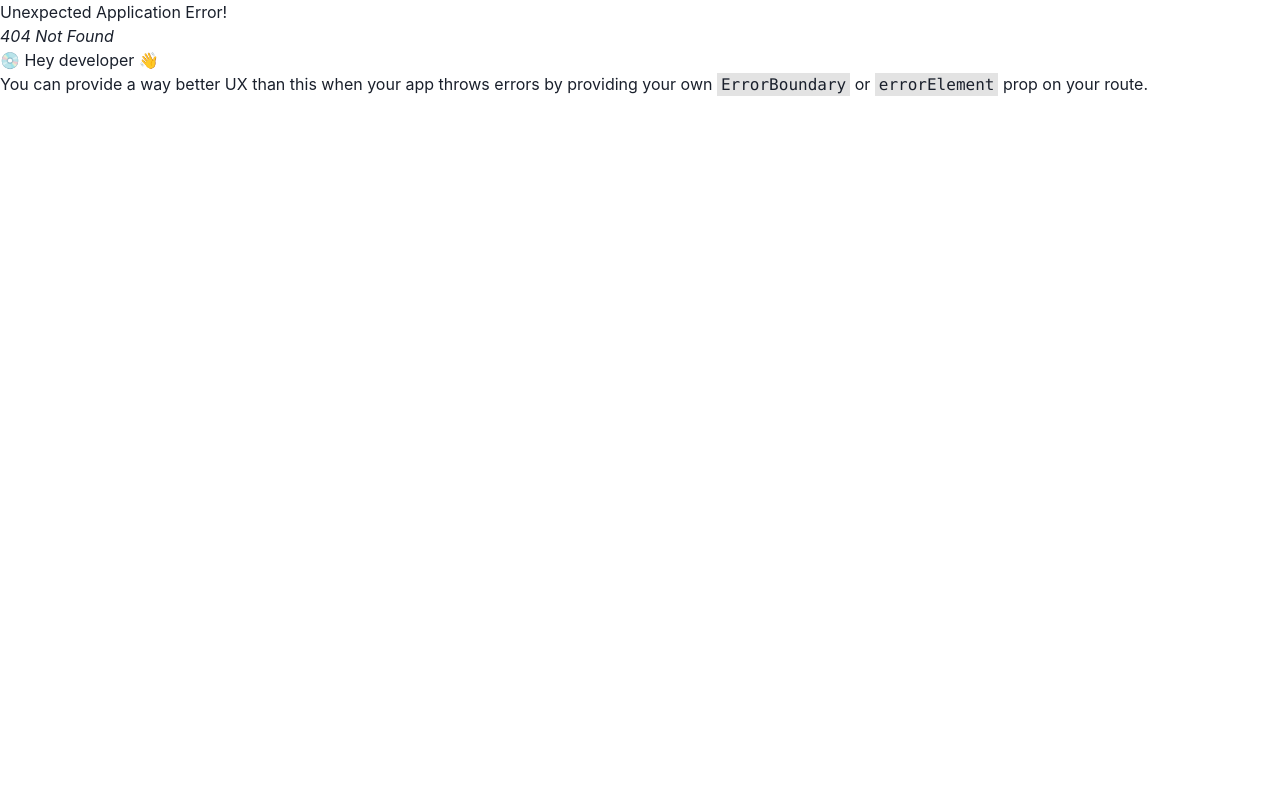
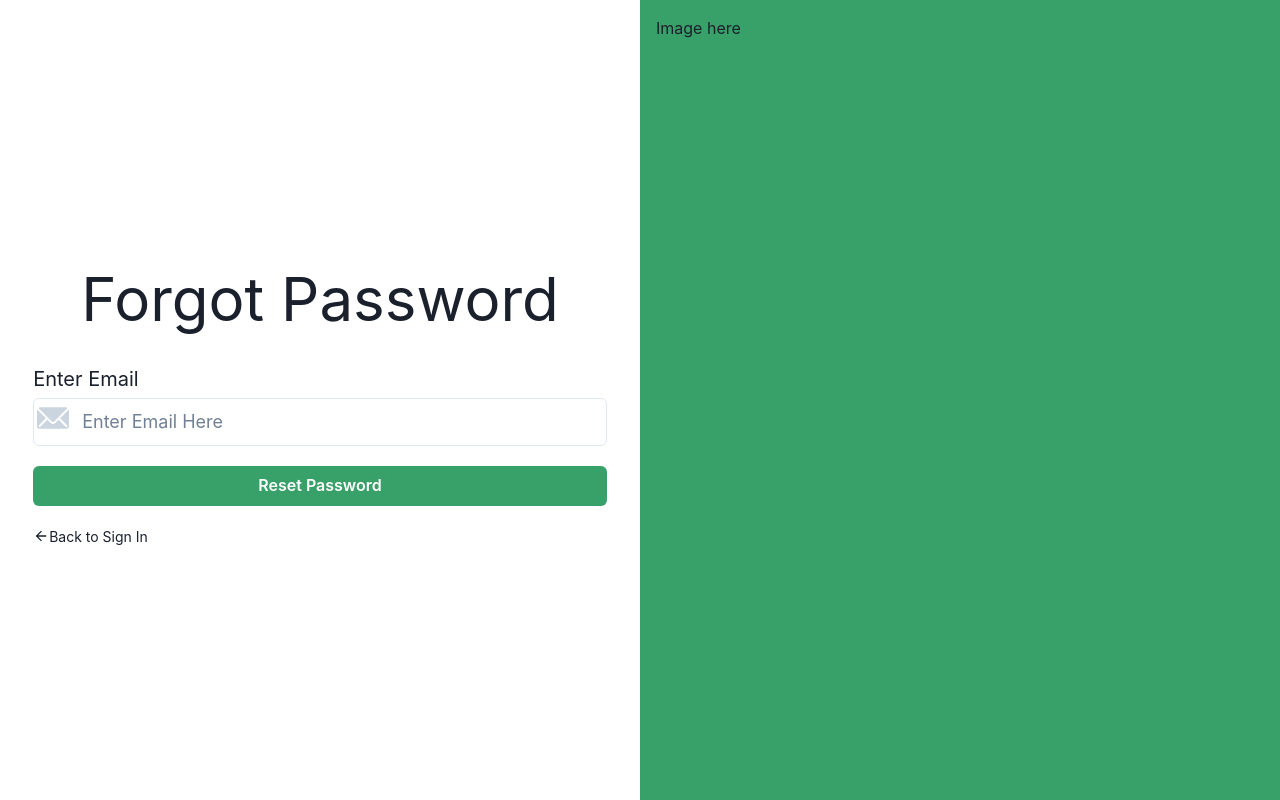
Before and after one commit to FinSimIQ/fin-sim-web-app, a React (Vite) app: page /forgot_password in a window 1280 px wide. Before the commit this address had no page. Built offline with nearby package versions, Linux system fonts and the light colour scheme.

Commit message:
base components of forgot password page

```diff
--- a/package.json
+++ b/package.json
@@ -10,6 +10,7 @@
     "preview": "vite preview"
   },
   "dependencies": {
+    "@chakra-ui/icons": "^2.1.1",
     "@chakra-ui/react": "^2.8.2",
     "@emotion/react": "^11.13.3",
     "@emotion/styled": "^11.13.0",
--- a/src/navigation/AppNavigator.jsx
+++ b/src/navigation/AppNavigator.jsx
@@ -1,6 +1,7 @@
 import { createBrowserRouter, RouterProvider } from "react-router-dom";
 import Example from "../screens/Example";
 import Home from "../screens/Home";
+import ForgotPassword from "../screens/ForgotPassword";
 
 const AppNavigator = (props) => {
   const routes = createBrowserRouter([
@@ -12,6 +13,10 @@ const AppNavigator = (props) => {
       path: "/home",
       element: <Home />,
     },
+    {
+      path: "/forgot_password",
+      element: <ForgotPassword />,
+    },
   ]);
 
   return <RouterProvider router={routes} />;
--- a/src/screens/Example.jsx
+++ b/src/screens/Example.jsx
@@ -16,6 +16,9 @@ const Example = (props) => {
         <ListItem>
           <Link to="/home">Home</Link>
         </ListItem>
+        <ListItem>
+          <Link to="/forgot_password">Forgot Password</Link>
+        </ListItem>
       </UnorderedList>
     </Container>
   );
--- /dev/null
+++ b/src/screens/ForgotPassword.jsx
@@ -0,0 +1,49 @@
+import {
+  Stack,
+  Input,
+  InputLeftElement,
+  InputGroup,
+  Button,
+  ButtonGroup,
+  Text,
+  Box,
+  Container,
+  Flex,
+} from "@chakra-ui/react";
+import { EmailIcon, ArrowBackIcon } from "@chakra-ui/icons";
+
+const ForgotPassword = () => {
+  return (
+    <div>
+      <Flex height="100vh">
+        <Box width="50%" p={4} display="flex" alignItems="center">
+          <Container>
+            <Stack spacing={5}>
+              <Text fontSize="6xl" align="center">
+                Forgot Password
+              </Text>
+              <Stack spacing={1}>
+                <Text fontSize="xl">Enter Email</Text>
+                <InputGroup>
+                  <InputLeftElement pointerEvents="none">
+                    <EmailIcon color="gray.300" boxSize="2rem" />
+                  </InputLeftElement>
+                  <Input placeholder="Enter Email Here" size="lg" />
+                </InputGroup>
+              </Stack>
+              <Button colorScheme="green">Reset Password</Button>
+              <Box display="flex" alignItems="center">
+                <ArrowBackIcon />
+                <Text fontSize="sm">Back to Sign In</Text>
+              </Box>
+            </Stack>
+          </Container>
+        </Box>
+        <Box width="50%" bg="green.500" p={4}>
+          Image here
+        </Box>
+      </Flex>
+    </div>
+  );
+};
+export default ForgotPassword;
```
Also changed, not shown: 1 other file (tests, documents, lock files or other folders).
